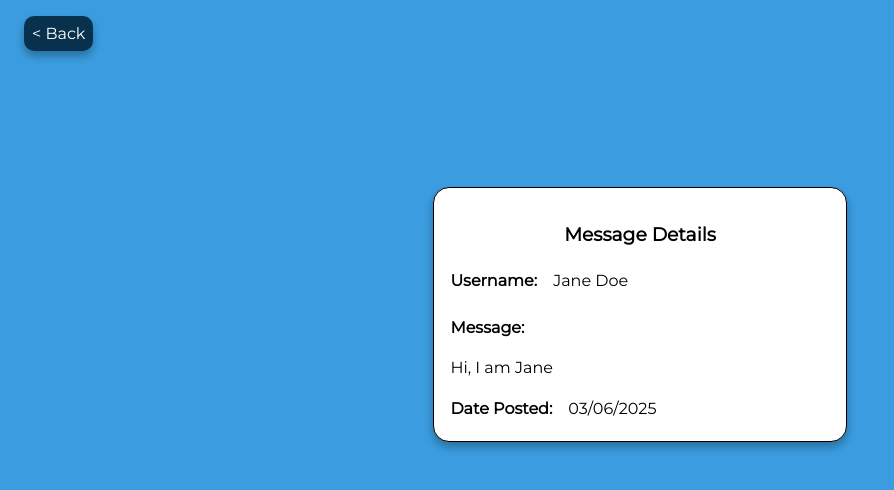
After one commit to Captain-Fahd/message-board, a Node server app: page /message/1 in a window 1280 px wide. The commit adds this page. Shown: the top 490 px of the page, without its empty margins (0-894 px from the left). Run offline with Node 20, Linux system fonts and the light colour scheme.

Commit message:
Added a 'more details' functionality for Messages. Styled the forms. Added a more details page that allows the user to see more details about the message that was sent with a back button to return to the homepage. The 'more details' and the 'new message' forms were styled and completed.

```diff
--- a/src/public/form-style.css
+++ b/src/public/form-style.css
@@ -7,18 +7,39 @@ body{
     font-family: 'Montserrat Regular', serif;
     background-color: oklch(67% 0.134 242.749);
 }
-form {
+form, .details-container {
     margin: auto;
     margin-top: 10rem;
     background-color:  #ffffff;
+    align-items: center;
+    border: 1px black solid;
+    border-radius: 1rem;
+    box-shadow: 0 5px 10px 0 rgba(0, 0, 0, 0.3);
+}
+
+form {
     display: flex;
     flex-direction: column;
     justify-content: space-evenly;
-    align-items: center;
-    border: 1px black solid;
-    border-radius: 1rem;
     width: 45%;
     height: 35%;
+}
+
+.details-container {
+    width: 30%;
+    padding: 1rem;
+}
+
+.username, .date-added {
+    display: flex;
+    align-items: center;
+    gap: 1rem;
+    margin: 0;
+    height: 2rem;
+}
+
+.details-container h3 {
+    text-align: center;
 }
 
 .message {
@@ -31,9 +52,54 @@ form {
     flex-direction: column;
 }
 
-.message input {
+.message textarea {
+    font-family: 'Montserrat Regular', serif;
     margin-top: 0.5rem;
     width: 20rem;
     height: 4rem;
     padding: 0;
+    word-wrap: break-word;
+    resize: none;
 }
+
+.user textarea {
+    font-family: 'Montserrat Regular', serif;
+    margin-top: 0.5rem;
+    width: 20rem;
+    padding: 5px;
+    resize: none;
+}
+
+button {
+    margin-top: 1rem;
+    width: 6.0rem;
+    height: 2.5rem;
+    border-radius: 0.5rem;
+    background-color: oklch(30% 0.066 243.157);
+    color: white;
+    font-size: 1rem;
+    border: none;
+}
+
+.back-button {
+    text-decoration: none;
+    color: white;
+    width: 3rem;
+    height: 3rem;
+    position: relative;
+    top: 1rem;
+    left: 1rem;
+    background-color: oklch(30% 0.066 243.157);
+    padding: 0.5rem;
+    border-radius: 10px;
+    box-shadow: 0 5px 10px 0 rgba(0, 0, 0, 0.3);
+    transition: all 0.5s;
+}
+
+.back-button:hover {
+    background-color: oklch(40% 0.086 243.157);
+    height: 3.1rem;
+    width: 3.1rem;
+    font-size: 1.1rem;
+    transition: all 0.5s;
+}
--- a/src/routes/indexRouter.js
+++ b/src/routes/indexRouter.js
@@ -1,13 +1,13 @@
 //Dummy Variables
 const messages = [
     {
-        text: "Hi",
-        user: "Memon",
+        text: "Hi, I am John",
+        user: "John Doe",
         added: new Date().toLocaleDateString('en-AU', { year: 'numeric', month: 'numeric', day: 'numeric'})
     },
     {
-        text: "Hi",
-        user: "AliBali",
+        text: "Hi, I am Jane",
+        user: "Jane Doe",
         added: new Date().toLocaleDateString('en-AU', { year: 'numeric', month: 'numeric', day: 'numeric'})
     }
 ];
@@ -41,5 +41,9 @@ indexRouter.post("/new", (req, res) => {
    });
    res.redirect('/');
 })
+
+indexRouter.get("/message/:id", (req, res) => {
+    res.render("details", {message: messages[req.params.id]});
+})
 //Exports
 module.exports = indexRouter;
--- /dev/null
+++ b/src/views/details.ejs
@@ -0,0 +1,21 @@
+<link rel="stylesheet" href="/form-style.css">
+
+<a href="/" class="back-button">< Back</a>
+
+<div class="details-container">
+    <h3>Message Details</h3>
+
+    <div class="username">
+        <h4>Username: </h4>
+        <p><%= message.user%></p>
+    </div>
+
+    <h4>Message: </h4>
+    <p><%= message.text%></p>
+
+    <div class="date-added">
+        <h4>Date Posted: </h4>
+        <p><%= message.added%></p>
+    </div>
+
+</div>
--- a/src/views/form.ejs
+++ b/src/views/form.ejs
@@ -3,12 +3,12 @@
 
     <div class="message">
         <label for="message">Enter your Message Below:</label>
-        <input id="message" type="text" name="message">
+        <textarea id="message"  name="message" required></textarea>
     </div>
 
     <div class="user">
         <label for="user">Enter your name:</label>
-        <input type="text" id="user" name="user">
+        <textarea id="user" name="user" required></textarea>
     </div>
     <button type="submit">Post</button>
 </form>
```
Also changed, not shown: src/public/index-style.css (+34 -0 lines), src/views/index.ejs (+5 -2 lines), src/views/new.ejs (deleted).
